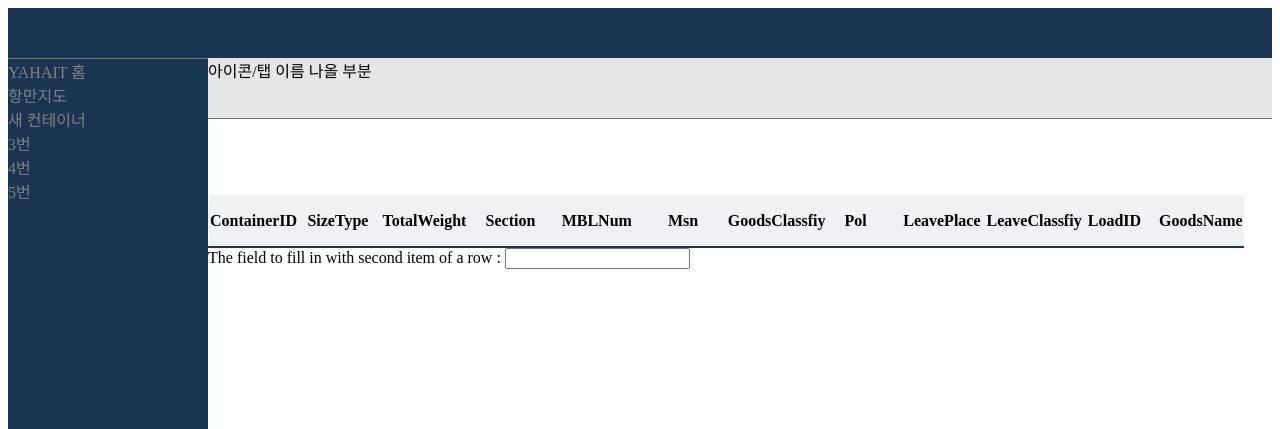
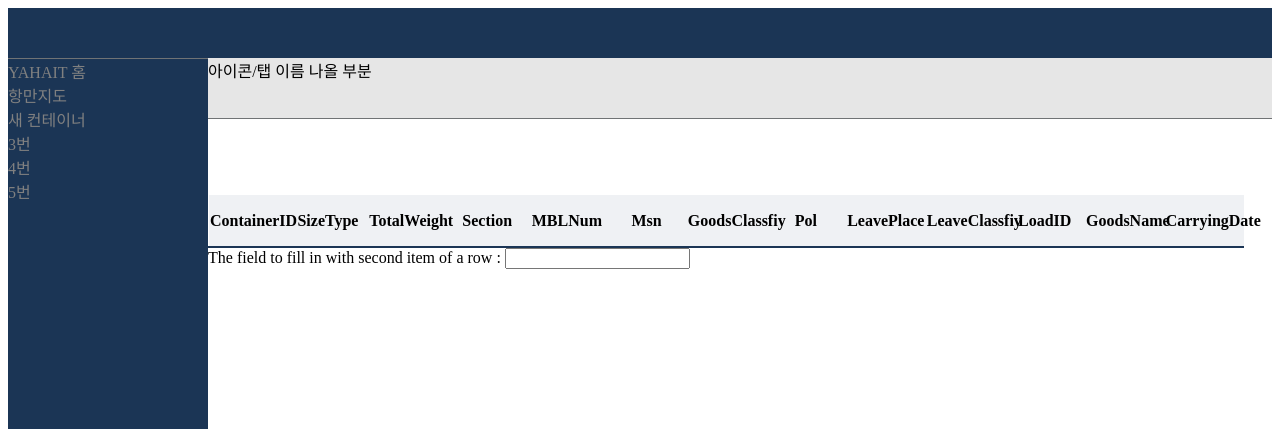
Before and after one commit to migusdn/Hanium_IoT_SmartContainer, a Django app: page /main/ in a window 1280 px wide. Shown: the top 429 px of the page. Run offline with Django 3.2, Linux system fonts and the light colour scheme; data that the repository does not hold is empty; parts of the project's set-up code (start-up, migrations or seed data) failed here and were passed over; some libraries are stand-ins or nearby versions.

Commit message:
Main 항목추가

```diff
--- a/SmartContainer/Container/main/forms.py
+++ b/SmartContainer/Container/main/forms.py
@@ -7,6 +7,6 @@ class containerForm(ModelForm):
 
     class Meta:
         model = Container
-        fields = ['ContainerID', 'SizeType', 'TotalWeight', 'Section', 'MBLNum', 'Msn', 'GoodsClassify', 'Pol', 'LeavePlace', 'LeaveClassify', 'LoadID', 'GoodsName']
+        fields = ['ContainerID', 'SizeType', 'TotalWeight', 'Section', 'MBLNum', 'Msn', 'GoodsClassify', 'Pol', 'LeavePlace', 'LeaveClassify', 'LoadID', 'GoodsName', 'CarryingDate']
 
         #, 'PortEntryYear', 'PortEntryCount', 'PortImportDate', 'PortExportDate', 'ShipKoName', 'ShipEngName', 'ShipTypeCode', 'ShipTypeName', 'CheckInOut'
--- a/SmartContainer/Container/main/models.py
+++ b/SmartContainer/Container/main/models.py
@@ -13,6 +13,7 @@ class Container(models.Model):
     LeaveClassify = models.CharField(max_length=100, null=True)
     LoadID = models.CharField(max_length=100, null=True)
     GoodsName = models.CharField(max_length=100, null=True)
+    CarryingDate = models.CarryingDate(max_length=100, null=True)
     # PortEntryYear = models.CharField(max_length=100, null=True)
     # PortEntryCount = models.CharField(max_length=100, null=True)
     # PortImportDate = models.CharField(max_length=100, null=True)
--- a/SmartContainer/Container/main/views.py
+++ b/SmartContainer/Container/main/views.py
@@ -38,6 +38,7 @@ def container_input(request):
     #         upda.LeaveClassfiy = request.POST['LeaveClassfiy']
     #         upda.LoadID = request.POST['LoadID']
     #         upda.GoodsName = request.POST['GoodsName']
+    #         upda.CarryingDate = request.POST['CarryingDate']
     return HttpResponse("success")
 
 @csrf_exempt
--- a/SmartContainer/Container/static/js/main.js
+++ b/SmartContainer/Container/static/js/main.js
@@ -46,6 +46,9 @@ $(document).ready(function realmainpull(){
                         var strn = strn + "<td>";
                         var strn = strn + data[i].GoodsName;
                         var strn = strn + "</td>";
+                        var strn = strn + "<td>";
+                        var strn = strn + data[i].CarryingDate;
+                        var strn = strn + "</td>";
                         var strn = strn + "</tr>";
                     }
                     var strn = strn + "</tbody>"
--- a/SmartContainer/Container/templates/main.html
+++ b/SmartContainer/Container/templates/main.html
@@ -28,6 +28,7 @@
                             <th>LeaveClassfiy</th>
                             <th>LoadID</th>
                             <th>GoodsName</th>
+                            <th>CarryingDate</th>
                         </tr>
                     </thead>
 </table>
```
